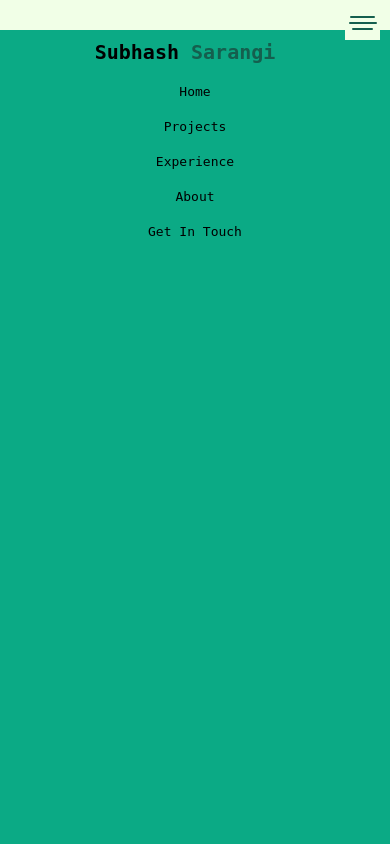
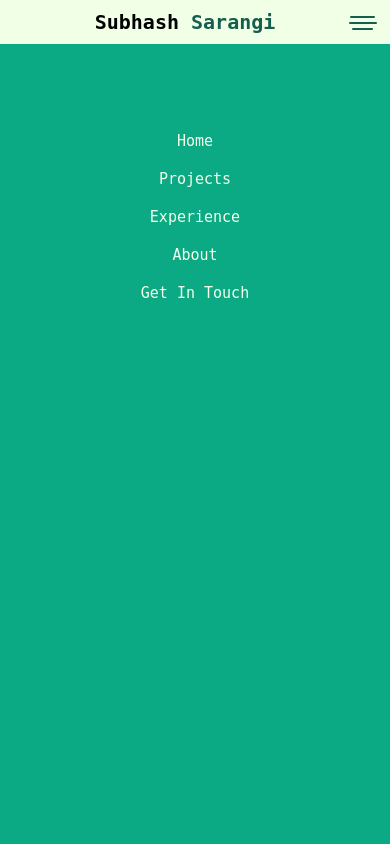
Before and after one commit to Subhash3/subhash3.github.io, a React (Create React App) app in the folder client/: page / in a window 390 px wide. Shown: the top 844 px of the page. Built offline with nearby package versions, Linux system fonts and the light colour scheme.

Commit message:
Made navbar responsive for small devices. But hum-burger actions are left.

```diff
--- a/client/src/Components/HomePage/HomePage.scss
+++ b/client/src/Components/HomePage/HomePage.scss
@@ -18,6 +18,7 @@
         width: 100%;
         margin-left: -20%;
         background-color:  var(--c2_1);
+        // border: 3px solid red;
 
         .logo{
             --size: 250px;
@@ -56,7 +57,7 @@
         min-width: 60%;
         clip-path: polygon(0 0, 69% 0, 95% 100%, 0% 100%);
         background-color: var(--c3);
-        // border: 1px solid orange;
+        // border: 3px solid orange;
 
         div{
             margin: 8px 0;
@@ -171,7 +172,7 @@
             width:100%;
             padding: 20px;
             margin: 0;
-            margin-top: 50px;
+            // margin-top: 50px;
             background: var(--c3);
             // border: 1px solid red;
         }
--- a/client/src/Components/NavBar/NavBar.scss
+++ b/client/src/Components/NavBar/NavBar.scss
@@ -9,8 +9,8 @@
     justify-content: flex-end;
     font-size: 13px;
     z-index: 99;
+    // border: 1px solid red;
     // background-color: var(--c2_1);
-    // border: 1px solid red;
     // &:not(.vertical){
     //     background: linear-gradient(to left, var(--c2_1) 55%, var(--c3) 45%);
     // }
@@ -50,6 +50,8 @@
 
     .nav-items{
         display: flex;
+        // border: 1px solid blue;
+        z-index: inherit;
     }
 
     .nav-link {
@@ -76,6 +78,7 @@
                 color: var(--c2);
                 font-size: 20px;
                 font-weight: bold;
+                // border: 1px solid red;
 
                 .fname{
                     color: var(--c1);
@@ -210,6 +213,10 @@
 
 @media screen and (max-width: 1000px){
     .nav-bar{
+        &:not(.vertical){
+            position: relative;
+        }
+
         .nav-link{
             a{
                 --color: var(--c1);
@@ -243,13 +250,33 @@
         height: 100vh;
         background-color: var(--c2_1);
         justify-content: flex-start;
+        // border: 10px solid red;
+        // transform: translateY(-100%);
 
-        &:not(&.vertical) .ham-burger{
-            display: flex;
+        &:not(.vertical){
+            position: fixed;
+            margin-top: 0px;
+
+            .name-logo{
+                width: 100%;
+                background-color: var(--c3);
+                // border: 1px solid red;
+            }
         }
 
         .nav-items{
             flex-direction: column;
+            padding-top: 20%;
+
+            a{
+                // border: 1px solid red;
+                font-size: 15px;
+                color: var(--c3);
+            }
+        }
+
+        &:not(&.vertical) .ham-burger{
+            display: flex;
         }
 
         &.vertical{
```
Also changed, not shown: client/src/Components/HomePage/HomePage.min.css, client/src/Components/NavBar/NavBar.min.css.
